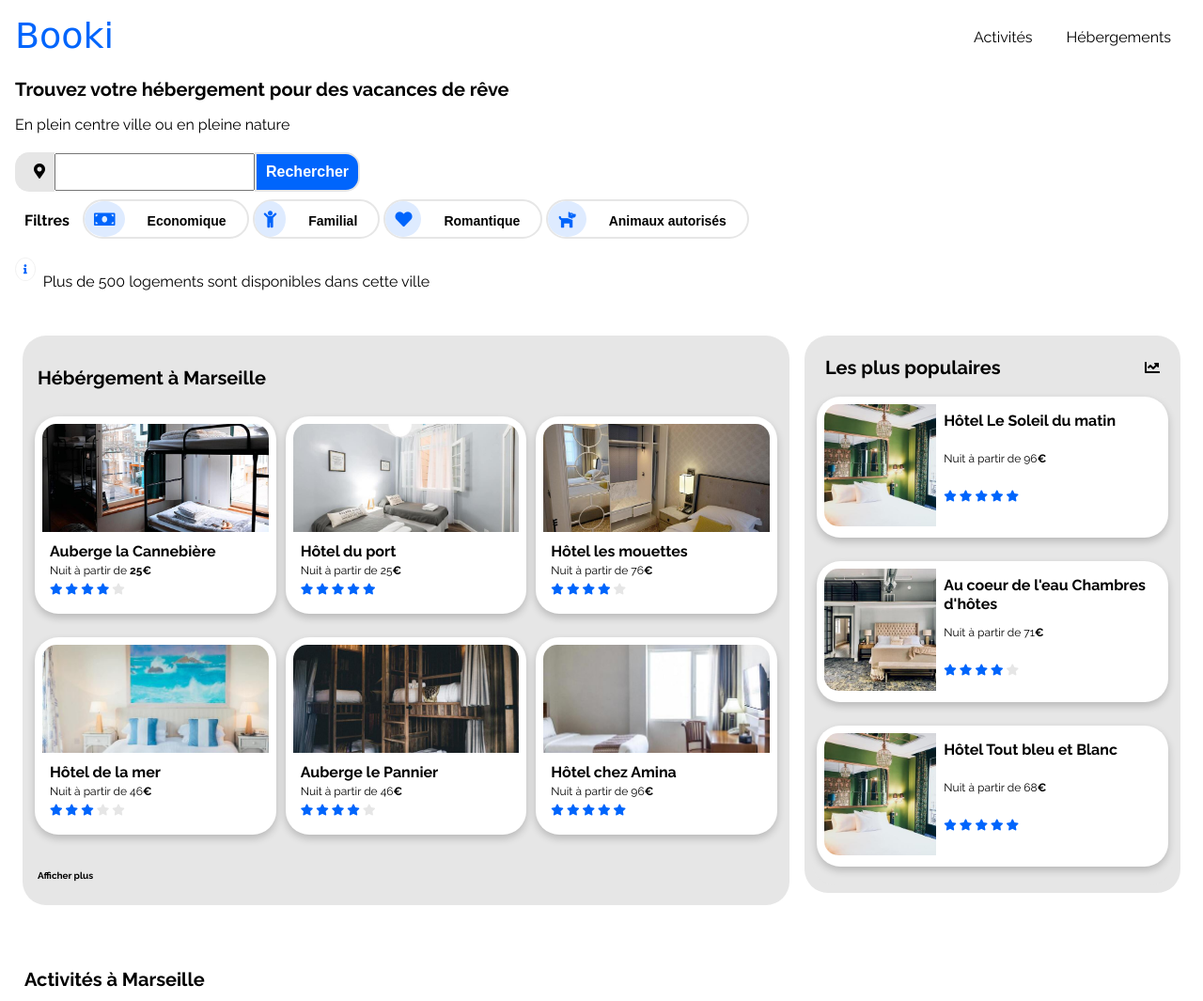
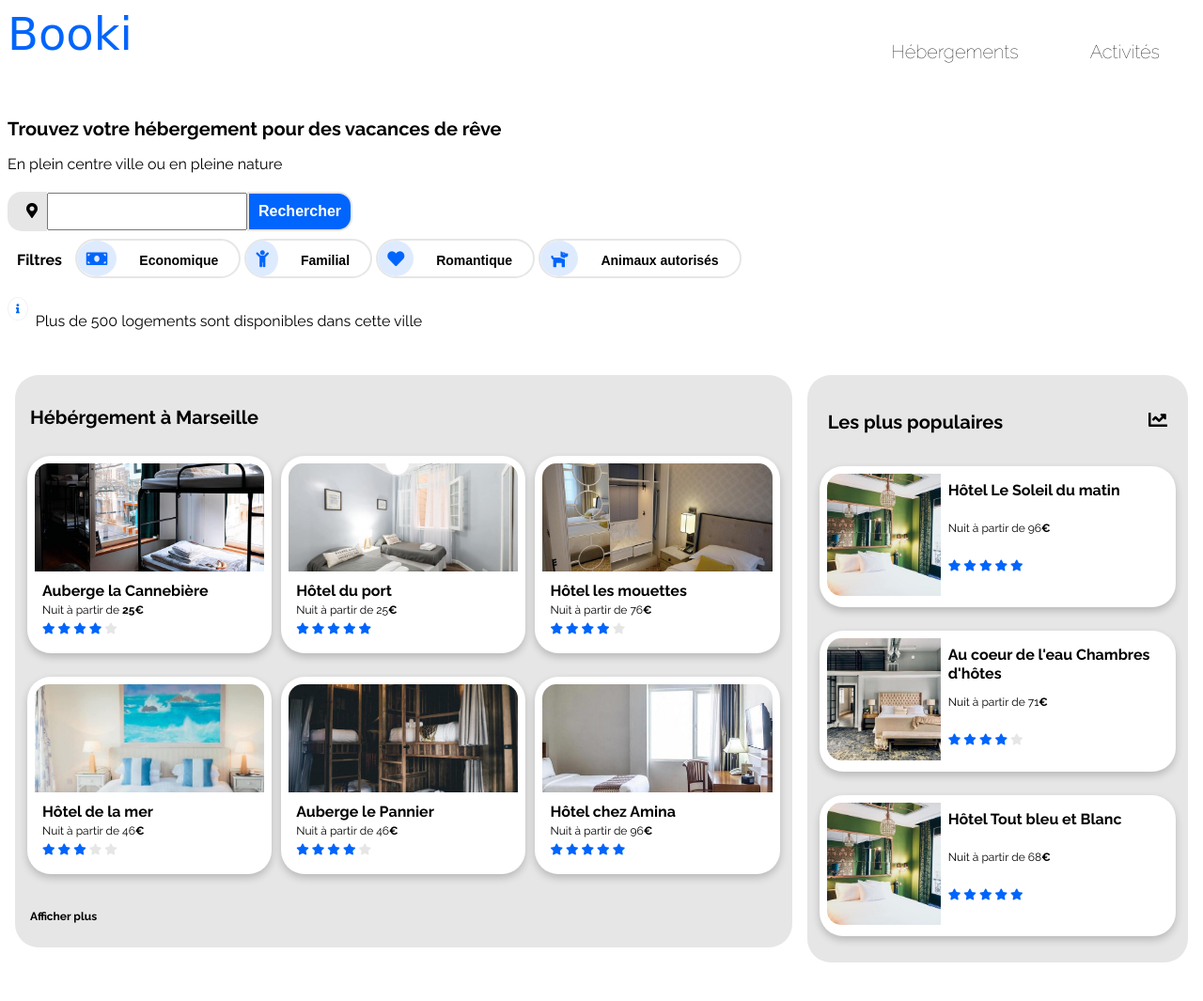
Before and after one commit to linnnux/booki, a plain HTML site: page index.html in a window 1280 px wide. Shown: the top 1065 px of the page at 94% size. Drawn offline with Linux system fonts and the light colour scheme; a web font is replaced by a local one.

Commit message:
:v 1.0.1 :w3c standard html validation

```diff
--- a/css/cards.css
+++ b/css/cards.css
@@ -67,6 +67,11 @@ aside .mmn-small-third
   width: 33.33%;
 }
 
+aside article
+{
+  margin-bottom: 16px;
+  margin-top: 16px;
+}
 /* On screens that are 600px wide or less, make the menu links stack on top of each other instead of next to each other */
 @media screen and (max-width: 600px)
 {
--- a/css/filters.css
+++ b/css/filters.css
@@ -127,9 +127,9 @@ span.a {
   }
   input[type=text]
   {
-    width: 70%;
+    width: 60%;
     max-width: 250px;
-    min-width: 100px;
+
   }
 
 }
--- a/css/global.css
+++ b/css/global.css
@@ -19,14 +19,24 @@ body
   font-family: 'Raleway', sans-serif;
   text-align: justify;
   color: black;
+  max-width: 1300px;
+  margin: auto;
 }
 
 h1
 {
-  font-size: 22px;
-  font-weight: bold;
+  float: left;
+  text-align: left;
+  display: block;
+  /* https://fonts.google.com/specimen/Rancho?preview.text=Booki&preview.text_type=custom */
+  font-family: 'Rancho', cursive;
+  color: var(--blue);
+  font-weight: normal;
+  padding: 0px;
+  margin: 0px;
+  font-size: 48;
+
 }
-
 h2
 {
   font-size: 20px;
@@ -140,11 +150,26 @@ p
 {
   font-size: 10px;
 }
-.mmn-3_medium
+.mmn-medium
 {
   font-size: 12px;
 }
-
+.mmn-large
+{
+  font-size: 14px;
+}
+.mmn-xlarge
+{
+  font-size: 18px;
+}
+.mmn-xxlarge
+{
+  font-size: 22px;
+}
+.mmn-xxxlarge
+{
+  font-size: 48px;
+}
 /* On screens that are 600px wide or less, make the menu links stack on top of each other instead of next to each other */
 @media screen and (max-width: 600px)
 {
--- a/css/top.css
+++ b/css/top.css
@@ -3,7 +3,7 @@
 .topnav
 {
   overflow: hidden;
-  height: 50px;
+  height: 100px;
 
 }
 
@@ -13,9 +13,10 @@
   float: right;
   display: block;
   text-align: center;
-  padding: 14px 18px;
+  padding: 18px 38px;
   text-decoration: none;
   color: black;
+  font-size: 20px;
 }
 
 /* Change color on hover */
@@ -24,16 +25,10 @@
   color: var(--blue);
   border-top: var(--blue) solid 4px
 }
-.topnav .logo
+
+.topnav h2
 {
-  float: left;
-  text-align: left;
-  display: block;
-  /* https://fonts.google.com/specimen/Rancho?preview.text=Booki&preview.text_type=custom */
-  font-family: 'Rancho', cursive;
-  color: var(--blue);
-  font-size: 38px;
-
+  font-weight: lighter;
 }
 .topnav .logo a:hover
 {
@@ -79,6 +74,13 @@
     margin: auto;
     width: 100%;
   }
+  h1
+  {
+    overflow: hidden;
+    text-align: center;
+    margin: auto;
+    width: 100%;
+  }
   .topnav .logo a
   {
     width: 100%;
--- a/index.html
+++ b/index.html
@@ -42,22 +42,18 @@
 
       <div class="mmn-half">
 
-        <div class="topnav">
-          <div class="logo">
-            <a href="#">Booki</a>
-          </div>
-        </div>
+              <a href="#"><h1 class="mmn-xxxlarge">Booki</h1></a>
 
       </div>
 
       <div class="mmn-half">
         <nav class="topnav">
 
-          <a href="#">Hébergements</a>
-          <a href="#">Activités</a>
+          <a href="#"><h2>Activités</h2></a>
+          <a href="#"><h2>Hébergements</h2></a>
+        </nav>
+    </div>
 
-        </nav>
-      </nav>
 
     </header>
 
@@ -70,24 +66,25 @@
 
     <div class="btn-group">
       <button class="button mmn-rounded-left-l mmn-padding mmn-grey"><i class='fas fa-map-marker-alt mmn-padding-left margin-left'></i></button>
-      <input type="text"></input>
+      <input type="text">
       <button class="button mmn-rounded-right-l mmn-hide-small mmn-blue mmn-text-white"><i class='fas fa-search mmn-hide'></i><span class="mmn-hide-small">Rechercher</span></button>
       <!--<button class="button mmn-rounded-left mmn-rounded-right mmn-hide mmn-blue mmn-text-white mmn-padding-left mmn-padding-right"><i class='fas fa-search'></i></button> -->
 
     </div>
 
       <div class="mmn-container">
-        <span class="block">
-        <span class="mmn-padding mmn-tag"><bold>Filtres</bold></span>
-      </span>
+        <b><span class="block">
+          <span class="mmn-padding mmn-tag">Filtres</span>
+        </span>
+      </b>
 
 
         <span class="block">
-        <button class="button mmn-rounded mmn-white"><i class='fas fa-money-bill icon mmn-margin-right-16'></i><span class="mmn-padding">Economique</span></button>
-        <button class="button mmn-rounded mmn-white"><i class='fas fa-child      icon mmn-margin-right-16'></i><span class="mmn-padding">Familial</span></button>
-        <button class="button mmn-rounded mmn-white"><i class='fas fa-heart      icon mmn-margin-right-16'></i><span class="mmn-padding">Romantique</span></button>
-        <button class="button mmn-rounded mmn-white"><i class='fas fa-dog        icon mmn-margin-right-16'></i><span class="mmn-padding">Animaux autorisés</span></button>
-        <span class="c">
+          <button class="button mmn-rounded mmn-white"><i class='fas fa-money-bill icon mmn-margin-right-16'></i><span class="mmn-padding">Economique</span></button>
+          <button class="button mmn-rounded mmn-white"><i class='fas fa-child      icon mmn-margin-right-16'></i><span class="mmn-padding">Familial</span></button>
+          <button class="button mmn-rounded mmn-white"><i class='fas fa-heart      icon mmn-margin-right-16'></i><span class="mmn-padding">Romantique</span></button>
+          <button class="button mmn-rounded mmn-white"><i class='fas fa-dog        icon mmn-margin-right-16'></i><span class="mmn-padding">Animaux autorisés</span></button>
+        </span>
       </div>
       <div class="mmn-container mmn-margin-top-16 mmn-margin-bottom-16">
          <span class="mmn-circle mmn-border mmn-text-light-grey mmn-margin-right mmn-info"><i class='fas fa-info mmn-text-blue mmn-small'></i></span>
@@ -98,10 +95,10 @@
 
     <!-- hebergements-->
 
-    <section id="content" class="flex-container mmn-margin-bottom mmn-margin-top">
+    <div id="content" class="flex-container mmn-margin-bottom mmn-margin-top">
 
 
-          <main class="mmn-twothird mmn-padding">
+          <section class="mmn-twothird mmn-padding">
 
             <div class="mmn-container mmn-rounded mmn-padding mmn-grey">
 
@@ -112,9 +109,9 @@
 
               <div class="flex-container">
 
-                <div class="mmn-container card mmn-rounded mmn-padding">
+                <article class="mmn-container card mmn-rounded mmn-padding">
                   <picture class="">
-                    <img class="rounded-top-left rounded-top-right"src="../img/hebergements/4_small/marcus-loke-WQJvWU_HZFo-unsplash.jpg" alt="Denim Jeans" style="width:100%">
+                    <img class="rounded-top-left rounded-top-right " src="../img/hebergements/4_small/marcus-loke-WQJvWU_HZFo-unsplash.jpg" alt="Denim Jeans" style="width:100%">
                   </picture>
                   <div class="mmn-padding">
                     <h2 class="mmn-left">Auberge la Cannebière</h2>
@@ -128,11 +125,11 @@
                     </div>
                   </div>
 
-                </div>
+                </article>
 
-                <div class="mmn-container card mmn-rounded mmn-padding">
+                <article class="mmn-container card mmn-rounded mmn-padding">
                   <picture class="">
-                    <img class="rounded-top-left rounded-top-right"src="../img/hebergements/4_small/fred-kleber-gTbaxaVLvsg-unsplash.jpg" alt="Denim Jeans" style="width:100%">
+                    <img class="rounded-top-left rounded-top-right " src="../img/hebergements/4_small/fred-kleber-gTbaxaVLvsg-unsplash.jpg" alt="Denim Jeans" style="width:100%">
                   </picture>
                   <div class="mmn-padding">
                     <h2 class="mmn-left">Hôtel du port</h2>
@@ -146,11 +143,11 @@
                     </div>
                   </div>
 
-                </div>
+                </article>
 
-                <div class="mmn-container card mmn-rounded mmn-padding">
+                <article class="mmn-container card mmn-rounded mmn-padding">
                   <picture class="">
-                    <img class="rounded-top-left rounded-top-right"src="../img/hebergements/4_small/reisetopia-B8WIgxA_PFU-unsplash.jpg" alt="Denim Jeans" style="width:100%">
+                    <img class="rounded-top-left rounded-top-right " src="../img/hebergements/4_small/reisetopia-B8WIgxA_PFU-unsplash.jpg" alt="Denim Jeans" style="width:100%">
                   </picture>
                   <div class="mmn-padding">
                     <h2 class="mmn-left">Hôtel les mouettes</h2>
@@ -163,11 +160,11 @@
                       <i class='fas fa-star line mmn-text-grey'></i>
                     </div>
                   </div>
-                </div>
+                </article>
 
-                <div class="mmn-container card mmn-rounded mmn-padding">
+                <article class="mmn-container card mmn-rounded mmn-padding">
                   <picture class="">
-                    <img class="rounded-top-left rounded-top-right"src="../img/hebergements/4_small/annie-spratt-Eg1qcIitAuA-unsplash.jpg" alt="Denim Jeans" style="width:100%">
+                    <img class="rounded-top-left rounded-top-right " src="../img/hebergements/4_small/annie-spratt-Eg1qcIitAuA-unsplash.jpg" alt="Denim Jeans" style="width:100%">
                   </picture>
                   <div class="mmn-padding">
                     <h2 class="mmn-left">Hôtel de la mer</h2>
@@ -180,11 +177,11 @@
                       <i class='fas fa-star line mmn-text-grey'></i>
                     </div>
                   </div>
-                </div>
+                </article>
 
-                <div class="mmn-container card mmn-rounded mmn-padding">
+                <article class="mmn-container card mmn-rounded mmn-padding">
                   <picture class="">
-                    <img class="rounded-top-left rounded-top-right"src="../img/hebergements/4_small/nicate-lee-kT-ZyaiwBe0-unsplash.jpg" alt="Denim Jeans" style="width:100%">
+                    <img class="rounded-top-left rounded-top-right " src="../img/hebergements/4_small/nicate-lee-kT-ZyaiwBe0-unsplash.jpg" alt="Denim Jeans" style="width:100%">
                   </picture>
                   <div class="mmn-padding">
                     <h2 class="mmn-left">Auberge le Pannier</h2>
@@ -197,11 +194,11 @@
                       <i class='fas fa-star line mmn-text-grey'></i>
                     </div>
                   </div>
-                </div>
+                </article>
 
-                <div class="mmn-container card mmn-rounded mmn-padding">
+                <article class="mmn-container card mmn-rounded mmn-padding">
                   <picture class="">
-                    <img class="rounded-top-left rounded-top-right"src="../img/hebergements/4_small/febrian-zakaria-M6S1WvfW68A-unsplash.jpg" alt="Denim Jeans" style="width:100%">
+                    <img class="rounded-top-left rounded-top-right " src="../img/hebergements/4_small/febrian-zakaria-M6S1WvfW68A-unsplash.jpg" alt="Denim Jeans" style="width:100%">
                   </picture>
                   <div class="mmn-padding">
                     <h2 class="mmn-left">Hôtel chez Amina</h2>
@@ -214,17 +211,17 @@
                       <i class='fas fa-star line mmn-text-blue'></i>
                     </div>
                     </div>
-                </div>
+                </article>
 
               </div>
 
-              <div class="mmn-left mmn-container mmn-padding">
-                  <h3>Afficher plus </h3>
-              </div>
+              <article class="mmn-left mmn-container mmn-padding">
+                  <h2 class="mmn-medium">Afficher plus </h2>
+              </article>
 
             </div>
 
-          </main>
+          </section>
 
 
 
@@ -235,11 +232,10 @@
            <aside class="mmn-third mmn-padding">
             <div class="mmn-container mmn-rounded mmn-padding mmn-grey">
 
-              <div class="mmn-container flex-container-stretch mmn-padding">
+              <div class="mmn-container flex-container-stretch mmn-padding mmn-margin-top-16 mmn-margin-bottom-16">
                 <div class="mmn-container mmn-left mmn-padding">
-                  <h2 class="mmn-flex-grow-max" >Les plus populaires</h2>
+                  <h2 class=""style="padding:0px;margin:0px;">Les plus populaires<i class='fas fa-chart-line mmn-right'></i></h2>
                 </div>
-                 <div ><i class='fas fa-chart-line '></i></div>
               </div>
 
 
@@ -248,9 +244,9 @@
 
               <div class="flex-container mmn-container">
 
-                <div class="mmn-container card mmn-rounded mmn-padding">
+                <article class="mmn-container card mmn-rounded mmn-padding">
                   <div class="mmn-small-third">
-                    <img class="rounded-top-left rounded-bottom-left"src="../img/hebergements/4_small/emile-guillemot-Bj_rcSC5XfE-unsplash.jpg" alt="Denim Jeans" style="width:100%">
+                    <img class="rounded-top-left rounded-bottom-left" src="../img/hebergements/4_small/emile-guillemot-Bj_rcSC5XfE-unsplash.jpg" alt="Denim Jeans" style="width:100%">
                   </div>
                   <div class="mmn-small-twothird">
 
@@ -272,12 +268,12 @@
                     </div>
 
                   </div>
-                </div>
+                </article>
 
 
-                <div class="mmn-container card mmn-rounded mmn-padding">
+                <article class="mmn-container card mmn-rounded mmn-padding">
                   <div class="mmn-small-third">
-                    <img class="rounded-top-left rounded-bottom-left"src="../img/hebergements/4_small/aw-creative-VGs8z60yT2c-unsplash.jpg" alt="Denim Jeans" style="width:100%">
+                    <img class="rounded-top-left rounded-bottom-left" src="../img/hebergements/4_small/aw-creative-VGs8z60yT2c-unsplash.jpg" alt="Denim Jeans" style="width:100%">
                   </div>
                   <div class="mmn-small-twothird">
 
@@ -299,13 +295,13 @@
                     </div>
 
                   </div>
-                </div>
+                </article>
 
 
 
-                <div class="mmn-margin-bottom-16 mmn-container card mmn-rounded mmn-padding">
+                <article class="mmn-margin-bottom-16 mmn-container card mmn-rounded mmn-padding">
                   <div class="mmn-small-third">
-                    <img class="rounded-top-left rounded-bottom-left"src="../img/hebergements/4_small/emile-guillemot-Bj_rcSC5XfE-unsplash.jpg" alt="Denim Jeans" style="width:100%">
+                    <img class="rounded-top-left rounded-bottom-left" src="../img/hebergements/4_small/emile-guillemot-Bj_rcSC5XfE-unsplash.jpg" alt="Denim Jeans" style="width:100%">
                   </div>
                   <div class="mmn-small-twothird">
 
@@ -327,7 +323,7 @@
                     </div>
 
                   </div>
-                </div>
+                </article>
 
 
 
@@ -336,17 +332,12 @@
 
             </div>
 
-          </div>
+
 
 
           </aside>
 
-
-
-
-     </section>
-
-
+  </div>
 
 
 <!-- activities -->
```
Also changed, not shown: css/flex.css (+15 -2 lines).
